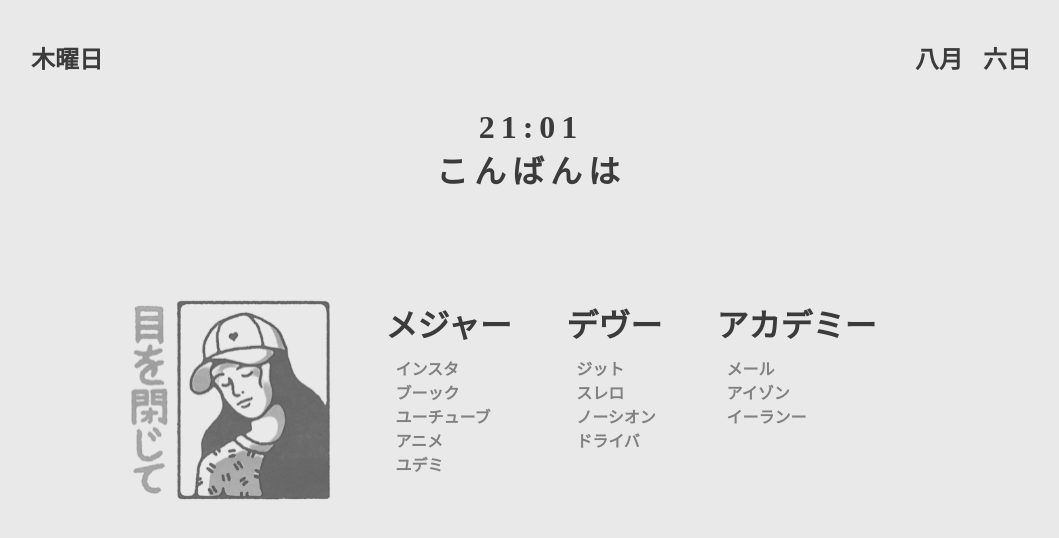
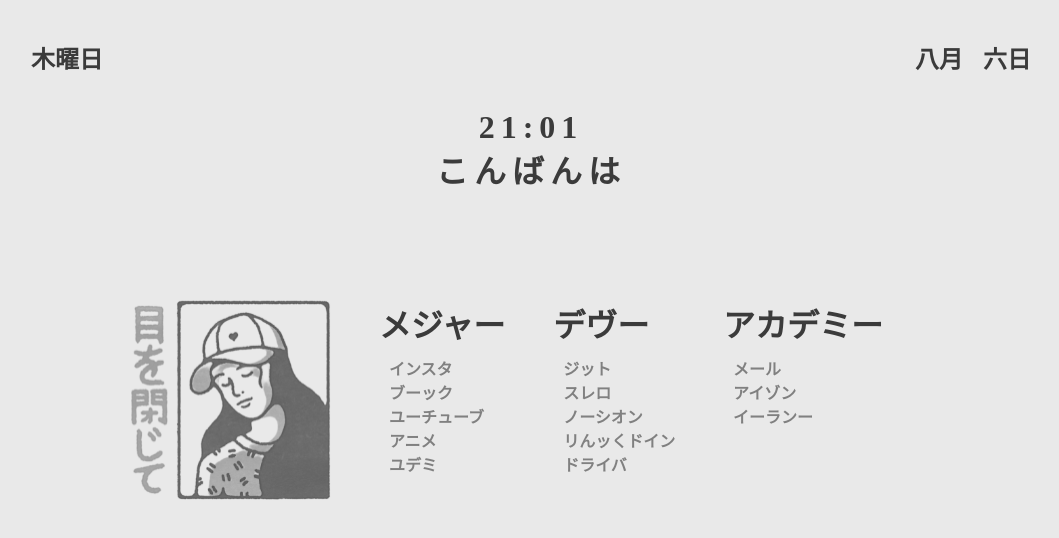
Before and after one commit to Dingnh/nicodin, a React (Create React App) app: page / in a window 1280 px wide. Shown: the top 538 px of the page, without its empty margins (109-1168 px from the left). Built offline with nearby package versions, Linux system fonts and the light colour scheme; a web font is replaced by a local one.

Commit message:
new link

```diff
--- a/src/data.js
+++ b/src/data.js
@@ -35,6 +35,10 @@ let data = {
       linkdir: "https://www.notion.so/"
     },
     {
+      link: "リんッくドイン",
+      linkdir: "https://www.linkedin.com/"
+    },
+    {
       link: "ドライバ",
       linkdir: "https://drive.google.com/drive/u/1/folders/1nuiCtORLC1NkBcz4rfFN73o3zFmYaWA_"
     }
```
